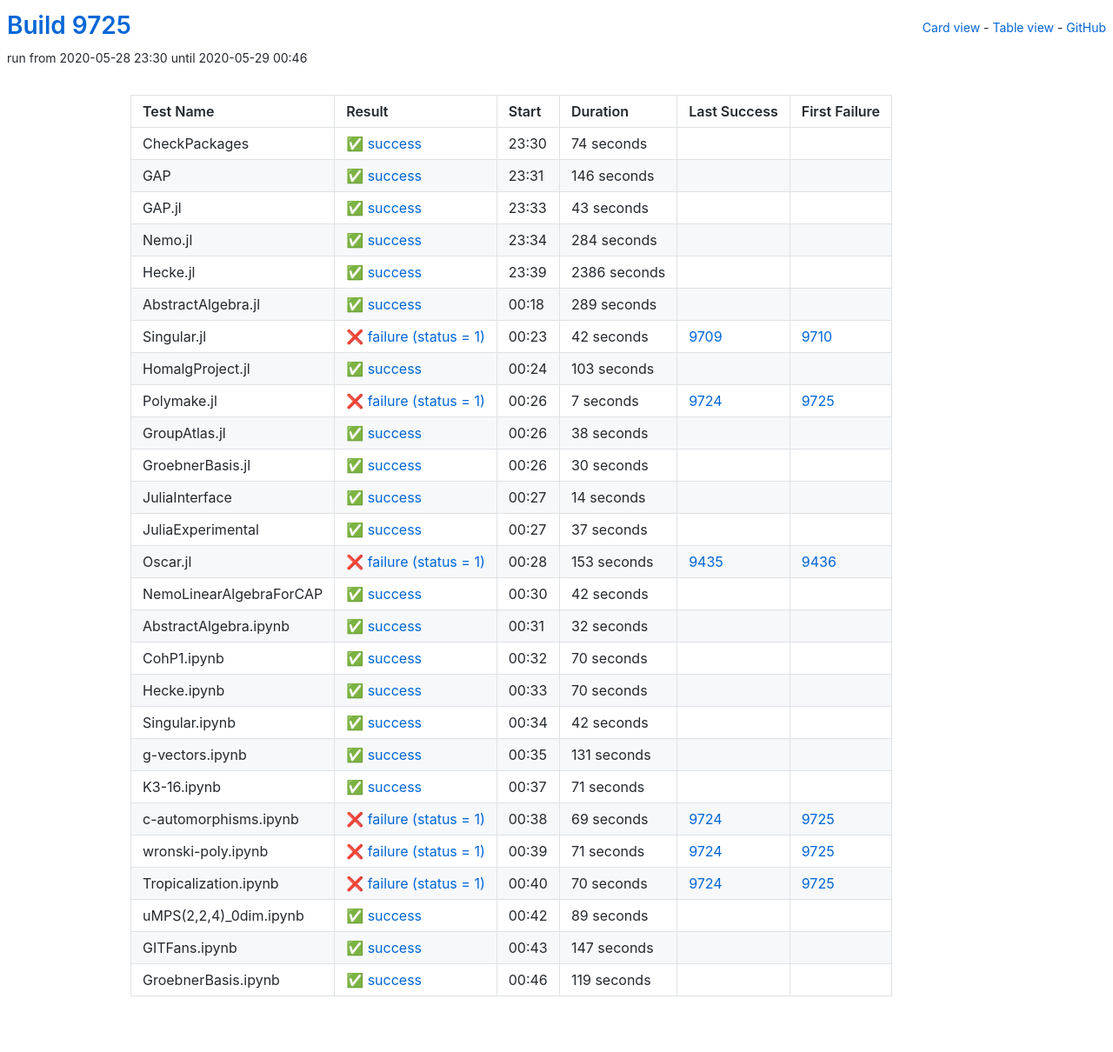
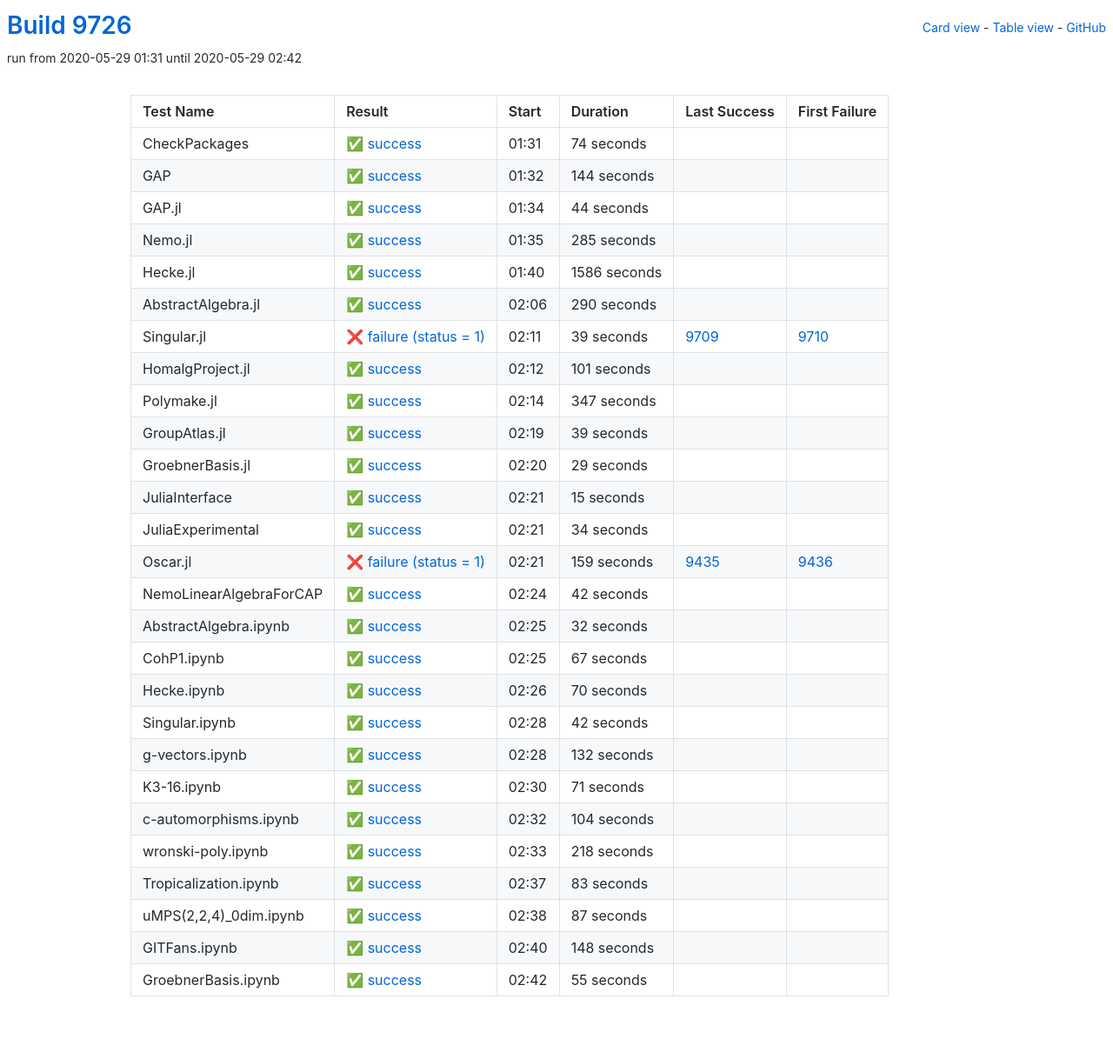
Before and after one commit to oscar-system/oscar-ci-status, a Jekyll site: the page built from table.html, in a window 1280 px wide. Shown: the whole page at 87% size. Built offline with Jekyll 4.4.1, drawn with Linux system fonts in a browser that asks for light colours.

Commit message:
Build 9726

```diff
--- a/_data/ci.yml
+++ b/_data/ci.yml
@@ -1,5 +1,5 @@
-build: 9725
-build_url: https://oscarci.mathematik.uni-kl.de/job/oscar/9725/
+build: 9726
+build_url: https://oscarci.mathematik.uni-kl.de/job/oscar/9726/
 job: oscar
 tests:
 - duration: 74
@@ -9,165 +9,165 @@
   id: checkpackages
   last_success: false
   last_success_url: null
-  log: https://oscarci.mathematik.uni-kl.de/job/oscar/9725/artifact/logs/build-9725/CheckPackages.log
+  log: https://oscarci.mathematik.uni-kl.de/job/oscar/9726/artifact/logs/build-9726/CheckPackages.log
   name: CheckPackages
-  start: 2020-05-28 23:30
+  start: 2020-05-29 01:31
   status: success
   success: true
-- duration: 146
+- duration: 144
   exitcode: 0
   first_failure: false
   first_failure_url: null
   id: gap
   last_success: false
   last_success_url: null
-  log: https://oscarci.mathematik.uni-kl.de/job/oscar/9725/artifact/logs/build-9725/GAP.log
+  log: https://oscarci.mathematik.uni-kl.de/job/oscar/9726/artifact/logs/build-9726/GAP.log
   name: GAP
-  start: 2020-05-28 23:31
+  start: 2020-05-29 01:32
   status: success
   success: true
-- duration: 43
+- duration: 44
   exitcode: 0
   first_failure: false
   first_failure_url: null
   id: gap-jl
   last_success: false
   last_success_url: null
-  log: https://oscarci.mathematik.uni-kl.de/job/oscar/9725/artifact/logs/build-9725/GAP.jl.log
+  log: https://oscarci.mathematik.uni-kl.de/job/oscar/9726/artifact/logs/build-9726/GAP.jl.log
   name: GAP.jl
-  start: 2020-05-28 23:33
+  start: 2020-05-29 01:34
   status: success
   success: true
-- duration: 284
+- duration: 285
   exitcode: 0
   first_failure: false
   first_failure_url: null
   id: nemo-jl
   last_success: false
   last_success_url: null
-  log: https://oscarci.mathematik.uni-kl.de/job/oscar/9725/artifact/logs/build-9725/Nemo.jl.log
+  log: https://oscarci.mathematik.uni-kl.de/job/oscar/9726/artifact/logs/build-9726/Nemo.jl.log
   name: Nemo.jl
-  start: 2020-05-28 23:34
+  start: 2020-05-29 01:35
   status: success
   success: true
-- duration: 2386
+- duration: 1586
   exitcode: 0
   first_failure: false
   first_failure_url: null
   id: hecke-jl
   last_success: false
   last_success_url: null
-  log: https://oscarci.mathematik.uni-kl.de/job/oscar/9725/artifact/logs/build-9725/Hecke.jl.log
+  log: https://oscarci.mathematik.uni-kl.de/job/oscar/9726/artifact/logs/build-9726/Hecke.jl.log
   name: Hecke.jl
-  start: 2020-05-28 23:39
+  start: 2020-05-29 01:40
   status: success
   success: true
-- duration: 289
+- duration: 290
   exitcode: 0
   first_failure: false
   first_failure_url: null
   id: abstractalgebra-jl
   last_success: false
   last_success_url: null
-  log: https://oscarci.mathematik.uni-kl.de/job/oscar/9725/artifact/logs/build-9725/AbstractAlgebra.jl.log
+  log: https://oscarci.mathematik.uni-kl.de/job/oscar/9726/artifact/logs/build-9726/AbstractAlgebra.jl.log
   name: AbstractAlgebra.jl
-  start: 2020-05-29 00:18
+  start: 2020-05-29 02:06
   status: success
   success: true
-- duration: 42
+- duration: 39
   exitcode: 1
   first_failure: 9710
   first_failure_url: https://oscarci.mathematik.uni-kl.de/job/oscar/9710/
   id: singular-jl
   last_success: 9709
   last_success_url: https://oscarci.mathematik.uni-kl.de/job/oscar/9709/
-  log: https://oscarci.mathematik.uni-kl.de/job/oscar/9725/artifact/logs/build-9725/Singular.jl.log
+  log: https://oscarci.mathematik.uni-kl.de/job/oscar/9726/artifact/logs/build-9726/Singular.jl.log
   name: Singular.jl
-  start: 2020-05-29 00:23
+  start: 2020-05-29 02:11
   status: failure
   success: false
-- duration: 103
+- duration: 101
   exitcode: 0
   first_failure: false
   first_failure_url: null
   id: homalgproject-jl
   last_success: false
   last_success_url: null
-  log: https://oscarci.mathematik.uni-kl.de/job/oscar/9725/artifact/logs/build-9725/HomalgProject.jl.log
+  log: https://oscarci.mathematik.uni-kl.de/job/oscar/9726/artifact/logs/build-9726/HomalgProject.jl.log
   name: HomalgProject.jl
-  start: 2020-05-29 00:24
+  start: 2020-05-29 02:12
   status: success
   success: true
-- duration: 7
-  exitcode: 1
-  first_failure: 9725
-  first_failure_url: https://oscarci.mathematik.uni-kl.de/job/oscar/9725/
+- duration: 347
+  exitcode: 0
+  first_failure: false
+  first_failure_url: null
   id: polymake-jl
-  last_success: 9724
-  last_success_url: https://oscarci.mathematik.uni-kl.de/job/oscar/9724/
-  log: https://oscarci.mathematik.uni-kl.de/job/oscar/9725/artifact/logs/build-9725/Polymake.jl.log
+  last_success: false
+  last_success_url: null
+  log: https://oscarci.mathematik.uni-kl.de/job/oscar/9726/artifact/logs/build-9726/Polymake.jl.log
   name: Polymake.jl
-  start: 2020-05-29 00:26
-  status: failure
-  success: false
-- duration: 38
+  start: 2020-05-29 02:14
+  status: success
+  success: true
+- duration: 39
   exitcode: 0
   first_failure: false
   first_failure_url: null
   id: groupatlas-jl
   last_success: false
   last_success_url: null
-  log: https://oscarci.mathematik.uni-kl.de/job/oscar/9725/artifact/logs/build-9725/GroupAtlas.jl.log
+  log: https://oscarci.mathematik.uni-kl.de/job/oscar/9726/artifact/logs/build-9726/GroupAtlas.jl.log
   name: GroupAtlas.jl
-  start: 2020-05-29 00:26
+  start: 2020-05-29 02:19
   status: success
   success: true
-- duration: 30
+- duration: 29
   exitcode: 0
   first_failure: false
   first_failure_url: null
   id: groebnerbasis-jl
   last_success: false
   last_success_url: null
-  log: https://oscarci.mathematik.uni-kl.de/job/oscar/9725/artifact/logs/build-9725/GroebnerBasis.jl.log
+  log: https://oscarci.mathematik.uni-kl.de/job/oscar/9726/artifact/logs/build-9726/GroebnerBasis.jl.log
   name: GroebnerBasis.jl
-  start: 2020-05-29 00:26
+  start: 2020-05-29 02:20
   status: success
   success: true
-- duration: 14
+- duration: 15
   exitcode: 0
   first_failure: false
   first_failure_url: null
   id: juliainterface
   last_success: false
   last_success_url: null
-  log: https://oscarci.mathematik.uni-kl.de/job/oscar/9725/artifact/logs/build-9725/JuliaInterface.log
+  log: https://oscarci.mathematik.uni-kl.de/job/oscar/9726/artifact/logs/build-9726/JuliaInterface.log
   name: JuliaInterface
-  start: 2020-05-29 00:27
+  start: 2020-05-29 02:21
   status: success
   success: true
-- duration: 37
+- duration: 34
   exitcode: 0
   first_failure: false
   first_failure_url: null
   id: juliaexperimental
   last_success: false
   last_success_url: null
-  log: https://oscarci.mathematik.uni-kl.de/job/oscar/9725/artifact/logs/build-9725/JuliaExperimental.log
+  log: https://oscarci.mathematik.uni-kl.de/job/oscar/9726/artifact/logs/build-9726/JuliaExperimental.log
   name: JuliaExperimental
-  start: 2020-05-29 00:27
+  start: 2020-05-29 02:21
   status: success
   success: true
-- duration: 153
+- duration: 159
   exitcode: 1
   first_failure: 9436
   first_failure_url: https://oscarci.mathematik.uni-kl.de/job/oscar/9436/
   id: oscar-jl
   last_success: 9435
   last_success_url: https://oscarci.mathematik.uni-kl.de/job/oscar/9435/
-  log: https://oscarci.mathematik.uni-kl.de/job/oscar/9725/artifact/logs/build-9725/Oscar.jl.log
+  log: https://oscarci.mathematik.uni-kl.de/job/oscar/9726/artifact/logs/build-9726/Oscar.jl.log
   name: Oscar.jl
-  start: 2020-05-29 00:28
+  start: 2020-05-29 02:21
   status: failure
   success: false
 - duration: 42
@@ -177,9 +177,9 @@
   id: nemolinearalgebraforcap
   last_success: false
   last_success_url: null
-  log: https://oscarci.mathematik.uni-kl.de/job/oscar/9725/artifact/logs/build-9725/NemoLinearAlgebraForCAP.log
+  log: https://oscarci.mathematik.uni-kl.de/job/oscar/9726/artifact/logs/build-9726/NemoLinearAlgebraForCAP.log
   name: NemoLinearAlgebraForCAP
-  start: 2020-05-29 00:30
+  start: 2020-05-29 02:24
   status: success
   success: true
 - duration: 32
@@ -189,21 +189,21 @@
   id: abstractalgebra-ipynb
   last_success: false
   last_success_url: null
-  log: https://oscarci.mathematik.uni-kl.de/job/oscar/9725/artifact/logs/build-9725/AbstractAlgebra.ipynb.log
+  log: https://oscarci.mathematik.uni-kl.de/job/oscar/9726/artifact/logs/build-9726/AbstractAlgebra.ipynb.log
   name: AbstractAlgebra.ipynb
-  start: 2020-05-29 00:31
+  start: 2020-05-29 02:25
   status: success
   success: true
-- duration: 70
+- duration: 67
   exitcode: 0
   first_failure: false
   first_failure_url: null
   id: cohp1-ipynb
   last_success: false
   last_success_url: null
-  log: https://oscarci.mathematik.uni-kl.de/job/oscar/9725/artifact/logs/build-9725/CohP1.ipynb.log
+  log: https://oscarci.mathematik.uni-kl.de/job/oscar/9726/artifact/logs/build-9726/CohP1.ipynb.log
   name: CohP1.ipynb
-  start: 2020-05-29 00:32
+  start: 2020-05-29 02:25
   status: success
   success: true
 - duration: 70
@@ -213,9 +213,9 @@
   id: hecke-ipynb
   last_success: false
   last_success_url: null
-  log: https://oscarci.mathematik.uni-kl.de/job/oscar/9725/artifact/logs/build-9725/Hecke.ipynb.log
+  log: https://oscarci.mathematik.uni-kl.de/job/oscar/9726/artifact/logs/build-9726/Hecke.ipynb.log
   name: Hecke.ipynb
-  start: 2020-05-29 00:33
+  start: 2020-05-29 02:26
   status: success
   success: true
 - duration: 42
@@ -225,21 +225,21 @@
   id: singular-ipynb
   last_success: false
   last_success_url: null
-  log: https://oscarci.mathematik.uni-kl.de/job/oscar/9725/artifact/logs/build-9725/Singular.ipynb.log
+  log: https://oscarci.mathematik.uni-kl.de/job/oscar/9726/artifact/logs/build-9726/Singular.ipynb.log
   name: Singular.ipynb
-  start: 2020-05-29 00:34
+  start: 2020-05-29 02:28
   status: success
   success: true
-- duration: 131
+- duration: 132
   exitcode: 0
   first_failure: false
   first_failure_url: null
   id: g-vectors-ipynb
   last_success: false
   last_success_url: null
-  log: https://oscarci.mathematik.uni-kl.de/job/oscar/9725/artifact/logs/build-9725/g-vectors.ipynb.log
+  log: https://oscarci.mathematik.uni-kl.de/job/oscar/9726/artifact/logs/build-9726/g-vectors.ipynb.log
   name: g-vectors.ipynb
-  start: 2020-05-29 00:35
+  start: 2020-05-29 02:28
   status: success
   success: true
 - duration: 71
@@ -249,80 +249,80 @@
   id: k3-16-ipynb
   last_success: false
   last_success_url: null
-  log: https://oscarci.mathematik.uni-kl.de/job/oscar/9725/artifact/logs/build-9725/K3-16.ipynb.log
+  log: https://oscarci.mathematik.uni-kl.de/job/oscar/9726/artifact/logs/build-9726/K3-16.ipynb.log
   name: K3-16.ipynb
-  start: 2020-05-29 00:37
+  start: 2020-05-29 02:30
   status: success
   success: true
-- duration: 69
-  exitcode: 1
-  first_failure: 9725
-  first_failure_url: https://oscarci.mathematik.uni-kl.de/job/oscar/9725/
+- duration: 104
+  exitcode: 0
+  first_failure: false
+  first_failure_url: null
   id: c-automorphisms-ipynb
-  last_success: 9724
-  last_success_url: https://oscarci.mathematik.uni-kl.de/job/oscar/9724/
-  log: https://oscarci.mathematik.uni-kl.de/job/oscar/9725/artifact/logs/build-9725/c-automorphisms.ipynb.log
+  last_success: false
+  last_success_url: null
+  log: https://oscarci.mathematik.uni-kl.de/job/oscar/9726/artifact/logs/build-9726/c-automorphisms.ipynb.log
   name: c-automorphisms.ipynb
-  start: 2020-05-29 00:38
-  status: failure
-  success: false
-- duration: 71
-  exitcode: 1
-  first_failure: 9725
-  first_failure_url: https://oscarci.mathematik.uni-kl.de/job/oscar/9725/
+  start: 2020-05-29 02:32
+  status: success
+  success: true
+- duration: 218
+  exitcode: 0
+  first_failure: false
+  first_failure_url: null
   id: wronski-poly-ipynb
-  last_success: 9724
-  last_success_url: https://oscarci.mathematik.uni-kl.de/job/oscar/9724/
-  log: https://oscarci.mathematik.uni-kl.de/job/oscar/9725/artifact/logs/build-9725/wronski-poly.ipynb.log
+  last_success: false
+  last_success_url: null
+  log: https://oscarci.mathematik.uni-kl.de/job/oscar/9726/artifact/logs/build-9726/wronski-poly.ipynb.log
   name: wronski-poly.ipynb
-  start: 2020-05-29 00:39
-  status: failure
-  success: false
-- duration: 70
-  exitcode: 1
-  first_failure: 9725
-  first_failure_url: https://oscarci.mathematik.uni-kl.de/job/oscar/9725/
+  start: 2020-05-29 02:33
+  status: success
+  success: true
+- duration: 83
+  exitcode: 0
+  first_failure: false
+  first_failure_url: null
   id: tropicalization-ipynb
-  last_success: 9724
-  last_success_url: https://oscarci.mathematik.uni-kl.de/job/oscar/9724/
-  log: https://oscarci.mathematik.uni-kl.de/job/oscar/9725/artifact/logs/build-9725/Tropicalization.ipynb.log
+  last_success: false
+  last_success_url: null
+  log: https://oscarci.mathematik.uni-kl.de/job/oscar/9726/artifact/logs/build-9726/Tropicalization.ipynb.log
   name: Tropicalization.ipynb
-  start: 2020-05-29 00:40
-  status: failure
-  success: false
-- duration: 89
+  start: 2020-05-29 02:37
+  status: success
+  success: true
+- duration: 87
   exitcode: 0
   first_failure: false
   first_failure_url: null
   id: umps-2-2-4-0dim-ipynb
   last_success: false
   last_success_url: null
-  log: https://oscarci.mathematik.uni-kl.de/job/oscar/9725/artifact/logs/build-9725/uMPS-2-2-4-_0dim.ipynb.log
+  log: https://oscarci.mathematik.uni-kl.de/job/oscar/9726/artifact/logs/build-9726/uMPS-2-2-4-_0dim.ipynb.log
   name: uMPS(2,2,4)_0dim.ipynb
-  start: 2020-05-29 00:42
+  start: 2020-05-29 02:38
   status: success
   success: true
-- duration: 147
+- duration: 148
   exitcode: 0
   first_failure: false
   first_failure_url: null
   id: gitfans-ipynb
   last_success: false
   last_success_url: null
-  log: https://oscarci.mathematik.uni-kl.de/job/oscar/9725/artifact/logs/build-9725/GITFans.ipynb.log
+  log: https://oscarci.mathematik.uni-kl.de/job/oscar/9726/artifact/logs/build-9726/GITFans.ipynb.log
   name: GITFans.ipynb
-  start: 2020-05-29 00:43
+  start: 2020-05-29 02:40
   status: success
   success: true
-- duration: 119
+- duration: 55
   exitcode: 0
   first_failure: false
   first_failure_url: null
   id: groebnerbasis-ipynb
   last_success: false
   last_success_url: null
-  log: https://oscarci.mathematik.uni-kl.de/job/oscar/9725/artifact/logs/build-9725/GroebnerBasis.ipynb.log
+  log: https://oscarci.mathematik.uni-kl.de/job/oscar/9726/artifact/logs/build-9726/GroebnerBasis.ipynb.log
   name: GroebnerBasis.ipynb
-  start: 2020-05-29 00:46
+  start: 2020-05-29 02:42
   status: success
   success: true
```
Also changed, not shown: README.md.
